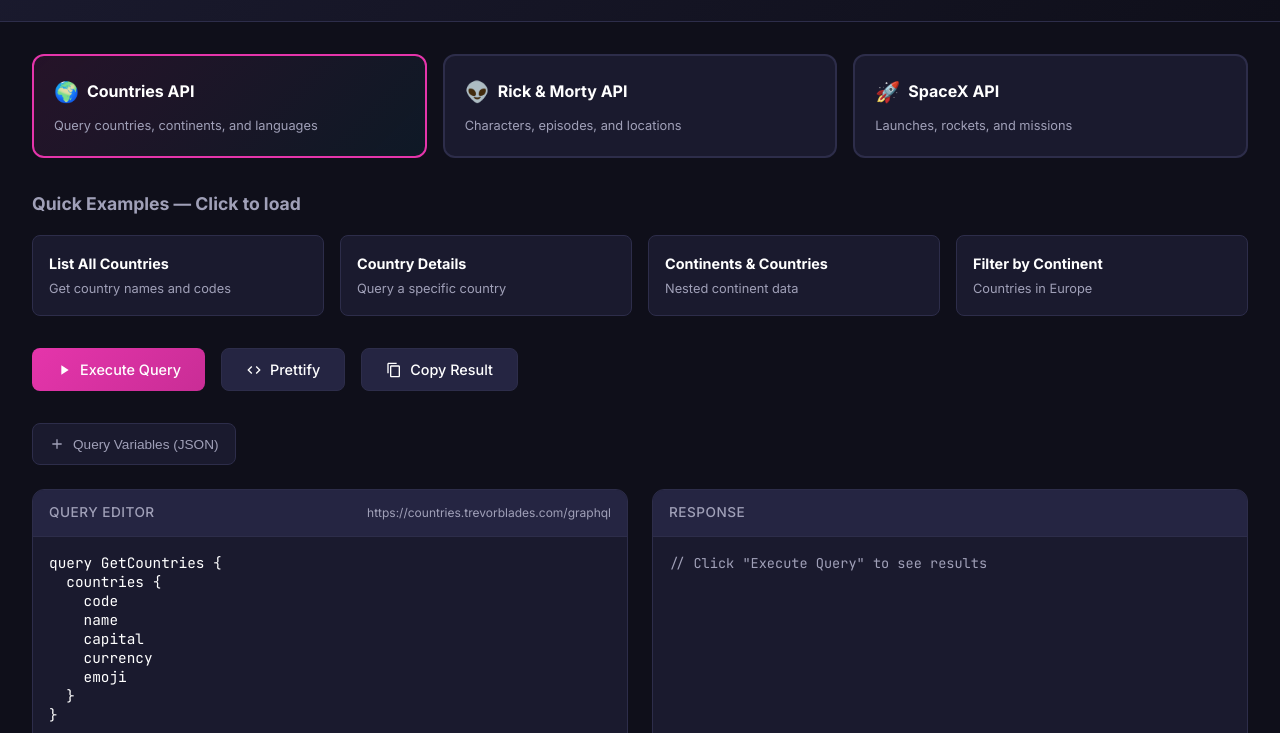
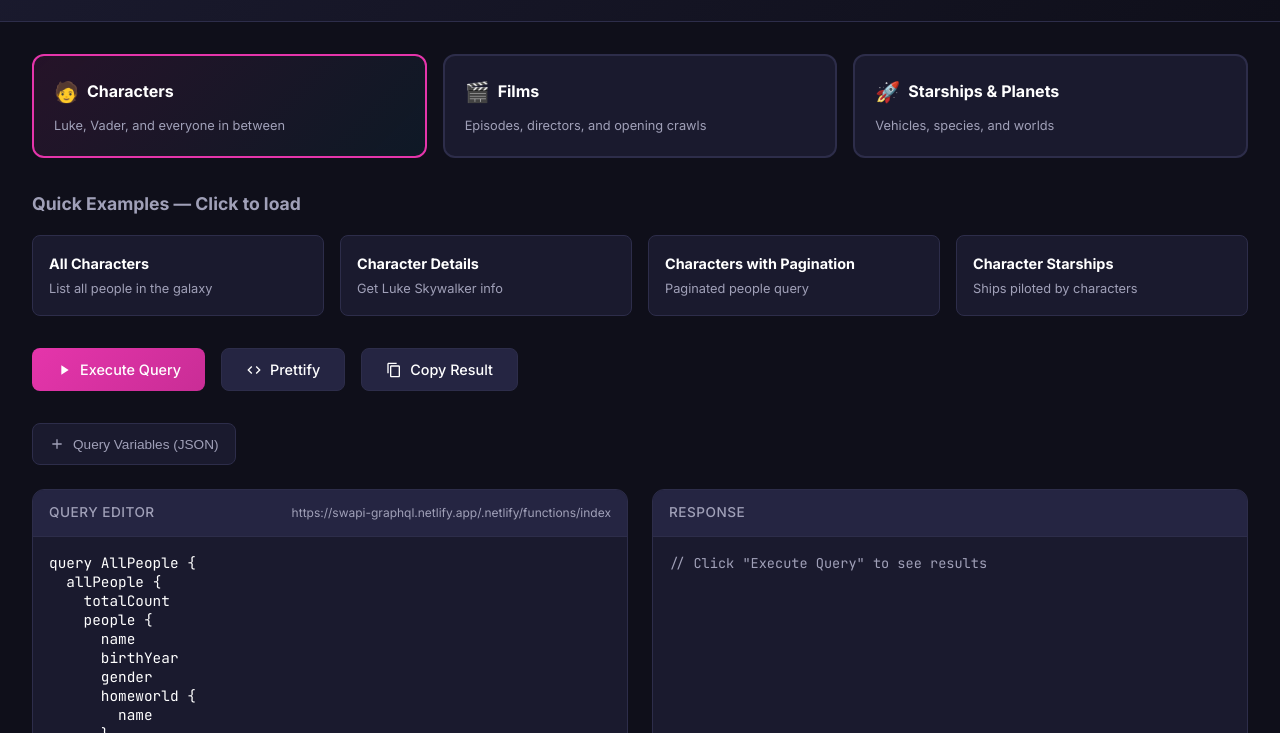
Before and after one commit to gusmt66/graphql-playground, a plain HTML site: page index.html in a window 1280 px wide. Shown: the part 67-800 px from the top of the page. Drawn offline with Linux system fonts and the light colour scheme.

Commit message:
switching to Star Wars APIs

```diff
--- a/app.js
+++ b/app.js
@@ -1,107 +1,22 @@
 // API Configurations
+const SWAPI_ENDPOINT = 'https://swapi-graphql.netlify.app/.netlify/functions/index';
+
 const APIs = {
-    countries: {
-        name: 'Countries API',
-        endpoint: 'https://countries.trevorblades.com/graphql',
+    characters: {
+        name: 'Characters',
+        endpoint: SWAPI_ENDPOINT,
         examples: [
             {
-                title: 'List All Countries',
-                description: 'Get country names and codes',
-                query: `query GetCountries {
-  countries {
-    code
-    name
-    capital
-    currency
-    emoji
-  }
-}`
-            },
-            {
-                title: 'Country Details',
-                description: 'Query a specific country',
-                query: `query GetCountry {
-  country(code: "US") {
-    name
-    native
-    capital
-    currency
-    languages {
-      code
+                title: 'All Characters',
+                description: 'List all people in the galaxy',
+                query: `query AllPeople {
+  allPeople {
+    totalCount
+    people {
       name
-    }
-    states {
-      name
-    }
-  }
-}`
-            },
-            {
-                title: 'Continents & Countries',
-                description: 'Nested continent data',
-                query: `query GetContinents {
-  continents {
-    code
-    name
-    countries {
-      name
-      capital
-      emoji
-    }
-  }
-}`
-            },
-            {
-                title: 'Filter by Continent',
-                description: 'Countries in Europe',
-                query: `query EuropeanCountries {
-  countries(filter: { continent: { eq: "EU" } }) {
-    name
-    capital
-    currency
-    emoji
-  }
-}`
-            }
-        ]
-    },
-    rickmorty: {
-        name: 'Rick & Morty API',
-        endpoint: 'https://rickandmortyapi.com/graphql',
-        examples: [
-            {
-                title: 'Character List',
-                description: 'Get characters with pagination',
-                query: `query GetCharacters {
-  characters(page: 1) {
-    info {
-      count
-      pages
-      next
-    }
-    results {
-      id
-      name
-      status
-      species
-      image
-    }
-  }
-}`
-            },
-            {
-                title: 'Filter Characters',
-                description: 'Search by name and status',
-                query: `query FilterCharacters {
-  characters(filter: { name: "Rick", status: "Alive" }) {
-    results {
-      id
-      name
-      status
-      origin {
-        name
-      }
-      location {
+      birthYear
+      gender
+      homeworld {
         name
       }
     }
@@ -109,15 +24,105 @@
 }`
             },
             {
-                title: 'Episodes List',
-                description: 'Get episode information',
-                query: `query GetEpisodes {
-  episodes(page: 1) {
-    results {
-      id
+                title: 'Character Details',
+                description: 'Get Luke Skywalker info',
+                query: `query GetPerson {
+  person(id: "cGVvcGxlOjE=") {
+    name
+    birthYear
+    eyeColor
+    hairColor
+    height
+    mass
+    gender
+    homeworld {
       name
-      air_date
-      episode
+      climate
+      terrain
+    }
+    filmConnection {
+      films {
+        title
+      }
+    }
+  }
+}`
+            },
+            {
+                title: 'Characters with Pagination',
+                description: 'Paginated people query',
+                query: `query PaginatedPeople {
+  allPeople(first: 5) {
+    totalCount
+    pageInfo {
+      hasNextPage
+      endCursor
+    }
+    edges {
+      node {
+        name
+        birthYear
+        species {
+          name
+        }
+      }
+      cursor
+    }
+  }
+}`
+            },
+            {
+                title: 'Character Starships',
+                description: 'Ships piloted by characters',
+                query: `query CharacterStarships {
+  allPeople(first: 5) {
+    people {
+      name
+      starshipConnection {
+        starships {
+          name
+          model
+          starshipClass
+        }
+      }
+    }
+  }
+}`
+            }
+        ]
+    },
+    films: {
+        name: 'Films',
+        endpoint: SWAPI_ENDPOINT,
+        examples: [
+            {
+                title: 'All Films',
+                description: 'List all Star Wars films',
+                query: `query AllFilms {
+  allFilms {
+    totalCount
+    films {
+      title
+      episodeID
+      releaseDate
+      director
+      producers
+    }
+  }
+}`
+            },
+            {
+                title: 'Film Details',
+                description: 'A New Hope details',
+                query: `query FilmDetails {
+  film(id: "ZmlsbXM6MQ==") {
+    title
+    episodeID
+    openingCrawl
+    director
+    producers
+    releaseDate
+    characterConnection {
       characters {
         name
       }
@@ -126,17 +131,36 @@
 }`
             },
             {
-                title: 'Locations',
-                description: 'Explore different locations',
-                query: `query GetLocations {
-  locations(page: 1) {
-    results {
-      id
-      name
-      type
-      dimension
-      residents {
-        name
+                title: 'Film Planets',
+                description: 'Planets featured in films',
+                query: `query FilmPlanets {
+  allFilms {
+    films {
+      title
+      planetConnection {
+        planets {
+          name
+          climate
+          terrain
+        }
+      }
+    }
+  }
+}`
+            },
+            {
+                title: 'Film Species',
+                description: 'Species appearing in films',
+                query: `query FilmSpecies {
+  allFilms {
+    films {
+      title
+      speciesConnection {
+        species {
+          name
+          classification
+          language
+        }
       }
     }
   }
@@ -144,72 +168,82 @@
             }
         ]
     },
-    spacex: {
-        name: 'SpaceX API',
-        endpoint: 'https://spacex-production.up.railway.app/graphql',
+    starships: {
+        name: 'Starships & Planets',
+        endpoint: SWAPI_ENDPOINT,
         examples: [
             {
-                title: 'Past Launches',
-                description: 'Recent SpaceX launches',
-                query: `query PastLaunches {
-  launchesPast(limit: 5) {
-    mission_name
-    launch_date_local
-    launch_site {
-      site_name_long
-    }
-    rocket {
-      rocket_name
-    }
-    links {
-      video_link
+                title: 'All Starships',
+                description: 'List all starships',
+                query: `query AllStarships {
+  allStarships {
+    totalCount
+    starships {
+      name
+      model
+      starshipClass
+      manufacturers
+      costInCredits
+      maxAtmospheringSpeed
+      hyperdriveRating
     }
   }
 }`
             },
             {
-                title: 'Rocket Details',
-                description: 'Information about rockets',
-                query: `query GetRockets {
-  rockets {
-    id
-    name
-    type
-    active
-    cost_per_launch
-    success_rate_pct
-    description
+                title: 'All Planets',
+                description: 'Explore the galaxy',
+                query: `query AllPlanets {
+  allPlanets {
+    totalCount
+    planets {
+      name
+      diameter
+      rotationPeriod
+      orbitalPeriod
+      gravity
+      population
+      climate
+      terrain
+    }
   }
 }`
             },
             {
-                title: 'Company Info',
-                description: 'SpaceX company details',
-                query: `query CompanyInfo {
-  company {
-    name
-    founder
-    founded
-    employees
-    vehicles
-    launch_sites
-    valuation
-    summary
+                title: 'All Vehicles',
+                description: 'Ground and air vehicles',
+                query: `query AllVehicles {
+  allVehicles {
+    totalCount
+    vehicles {
+      name
+      model
+      vehicleClass
+      manufacturers
+      costInCredits
+      maxAtmospheringSpeed
+      crew
+      passengers
+    }
   }
 }`
             },
             {
-                title: 'Ships',
-                description: 'SpaceX fleet vessels',
-                query: `query GetShips {
-  ships {
-    name
-    type
-    active
-    home_port
-    year_built
-    missions {
+                title: 'All Species',
+                description: 'Species across the galaxy',
+                query: `query AllSpecies {
+  allSpecies {
+    totalCount
+    species {
       name
+      classification
+      designation
+      averageHeight
+      averageLifespan
+      language
+      homeworld {
+        name
+      }
     }
   }
 }`
@@ -219,7 +253,7 @@
 };
 
 // State
-let currentAPI = 'countries';
+let currentAPI = 'characters';
 
 // DOM Elements
 const apiSelector = document.getElementById('apiSelector');
--- a/index.html
+++ b/index.html
@@ -41,17 +41,17 @@
     <main>
         <!-- API Selection -->
         <section class="api-selector" id="apiSelector">
-            <div class="api-card active" data-api="countries">
-                <h3><span class="api-icon">🌍</span> Countries API</h3>
-                <p>Query countries, continents, and languages</p>
+            <div class="api-card active" data-api="characters">
+                <h3><span class="api-icon">🧑</span> Characters</h3>
+                <p>Luke, Vader, and everyone in between</p>
             </div>
-            <div class="api-card" data-api="rickmorty">
-                <h3><span class="api-icon">👽</span> Rick & Morty API</h3>
-                <p>Characters, episodes, and locations</p>
+            <div class="api-card" data-api="films">
+                <h3><span class="api-icon">🎬</span> Films</h3>
+                <p>Episodes, directors, and opening crawls</p>
             </div>
-            <div class="api-card" data-api="spacex">
-                <h3><span class="api-icon">🚀</span> SpaceX API</h3>
-                <p>Launches, rockets, and missions</p>
+            <div class="api-card" data-api="starships">
+                <h3><span class="api-icon">🚀</span> Starships & Planets</h3>
+                <p>Vehicles, species, and worlds</p>
             </div>
         </section>
 
@@ -154,9 +154,8 @@
     <footer>
         <p>Built with vanilla JavaScript to demonstrate GraphQL fundamentals</p>
         <p style="margin-top: 0.5rem;">
-            APIs: <a href="https://countries.trevorblades.com" target="_blank">Countries</a> •
-            <a href="https://rickandmortyapi.com" target="_blank">Rick & Morty</a> •
-            <a href="https://api.spacex.land/graphql" target="_blank">SpaceX</a>
+            API: <a href="https://swapi-graphql.netlify.app" target="_blank">SWAPI GraphQL</a> •
+            Data from <a href="https://swapi.dev" target="_blank">The Star Wars API</a>
         </p>
     </footer>
 
```
